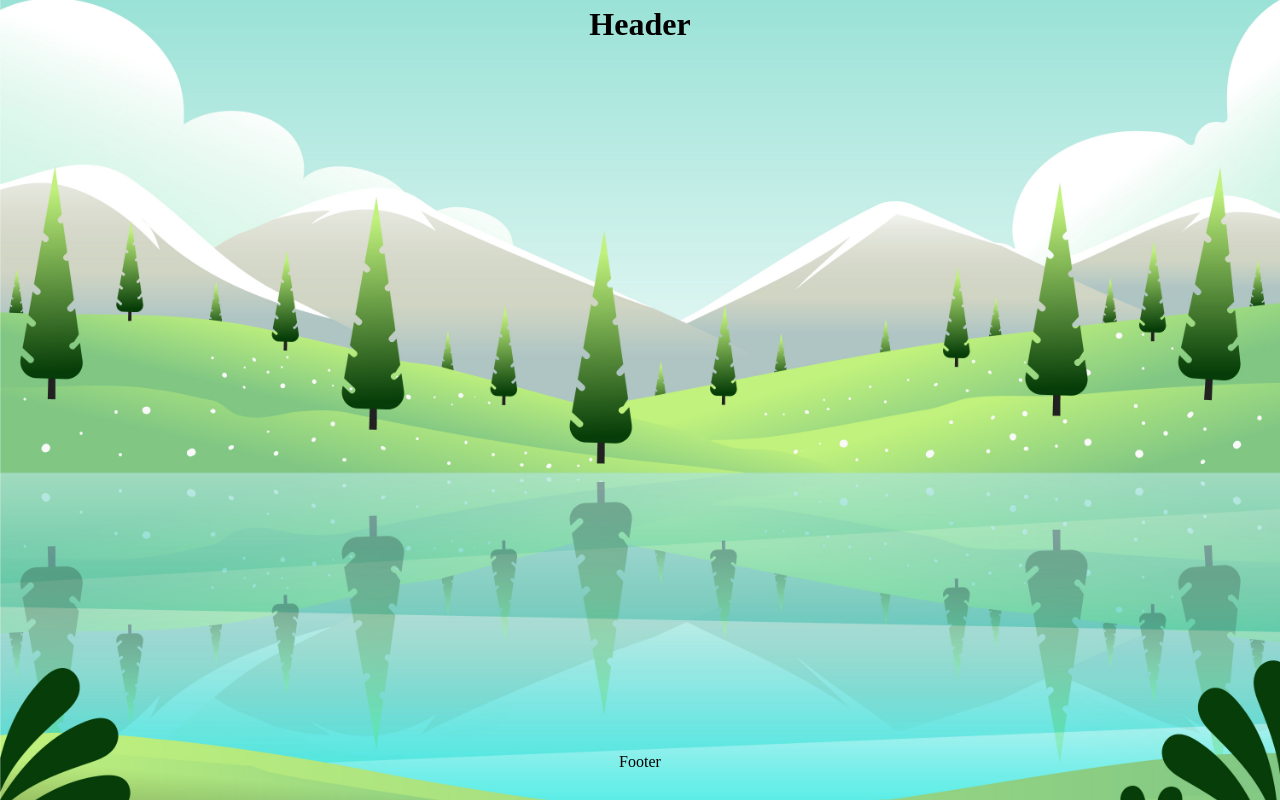
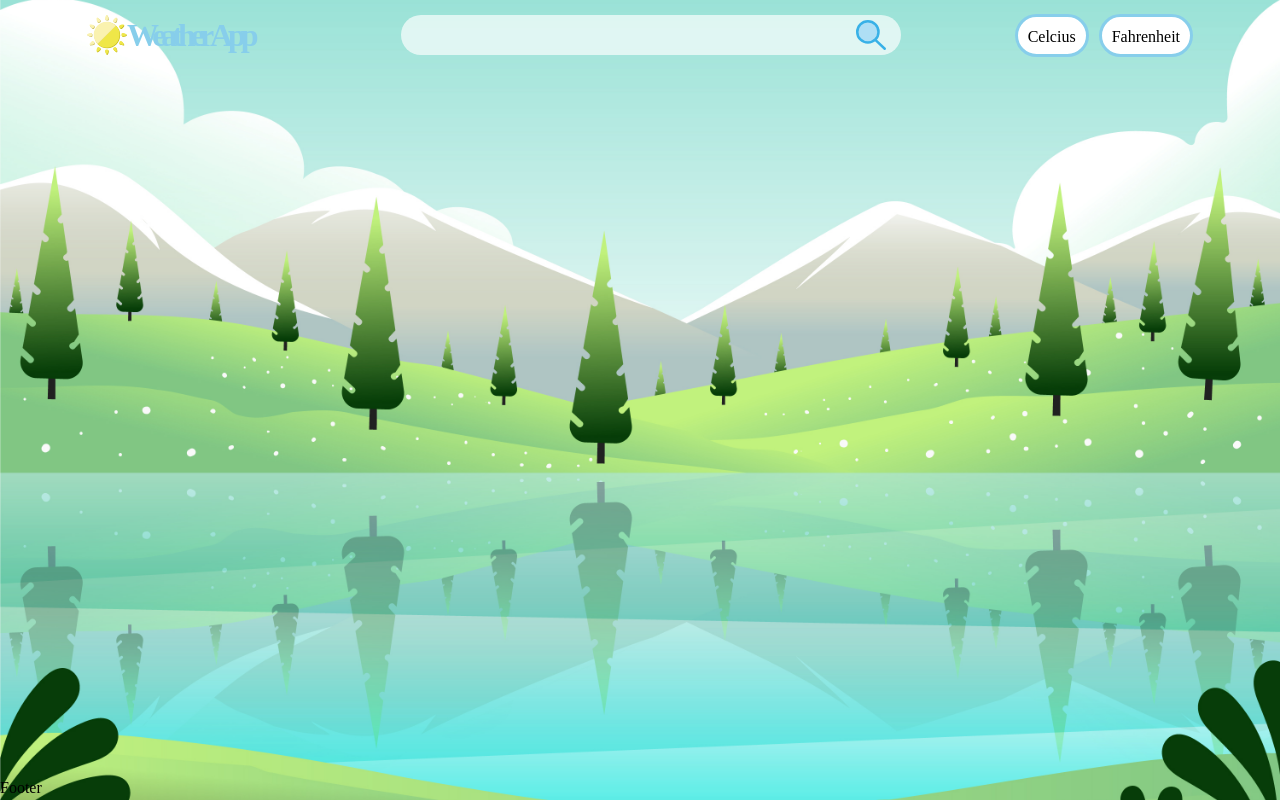
Before and after one commit to Andmana/Weather-App, a plain HTML site: page index.html in a window 1280 px wide. Drawn offline with Linux system fonts and the light colour scheme.

Commit message:
Styling header

```diff
--- a/index.html
+++ b/index.html
@@ -9,7 +9,26 @@
     </head>
     <body>
         <div class="app">
-            <div class="header"><h1>Header</h1></div>
+            <div class="header">
+                <div class="hero">
+                    <img src="images/sun.svg" class="hero-icon" alt="" />
+                    <h1>Weather App</h1>
+                </div>
+                <div class="search">
+                    <form action="">
+                        <div class="form-group">
+                            <input type="text" />
+                            <button>
+                                <img class="icon" src="images/search.svg" alt="" />
+                            </button>
+                        </div>
+                    </form>
+                </div>
+                <div class="nav">
+                    <button>Celcius</button>
+                    <button>Fahrenheit</button>
+                </div>
+            </div>
             <div class="main">
                 <div></div>
             </div>
--- a/styles.css
+++ b/styles.css
@@ -68,11 +68,11 @@ h6 {
 /***************/
 
 :root {
-    --text--text-main: #e4e4e7;
+    --text-main: black;
     --text-secondary: #b3b3b3;
     --background-main: #171717;
     --background-secondary: #212121;
-    --background-input: #373737;
+    --background-input: rgba(255, 255, 255, 0.668);
 }
 
 body {
@@ -81,6 +81,17 @@ body {
     background-size: cover;
     background-position: center;
     background-attachment: fixed;
+}
+
+input,
+button {
+    all: unset;
+    box-sizing: border-box;
+    outline: none;
+}
+
+button {
+    cursor: pointer;
 }
 
 .app {
@@ -95,9 +106,76 @@ body {
     flex-grow: 1;
 }
 
-.header,
-.footer {
-    height: 50px;
+.header {
+    height: 70px;
+    padding: 10px 30px;
+
     display: flex;
-    justify-content: center;
+    flex-wrap: wrap;
+    justify-content: space-around;
+    align-items: center;
 }
+.hero {
+    width: 200px;
+    display: flex;
+    align-items: center;
+    color: skyblue;
+}
+.hero-icon {
+    width: 40px;
+    height: 40px;
+}
+.hero h1 {
+    letter-spacing: -5px;
+}
+
+.form-group {
+    width: 500px;
+    height: 40px;
+    padding: 5px 15px;
+    border-radius: 20px;
+    background-color: var(--background-input);
+    display: flex;
+}
+
+.form-group input {
+    height: 100%;
+    flex-grow: 1;
+    opacity: 1;
+    color: var(-text-main);
+}
+
+.icon {
+    width: 30px;
+    height: 30px;
+}
+
+.nav {
+    display: flex;
+    gap: 10px;
+    position: relative;
+}
+
+.nav button {
+    background-color: white;
+    padding: 8px 10px 5px;
+    border-radius: 40px;
+    border: 3px solid skyblue;
+}
+
+.nav button {
+    position: relative;
+}
+
+.nav button {
+    background-image: linear-gradient(to right, skyblue, lightblue);
+    background-repeat: no-repeat;
+    background-size: 0% 100%; /* Initially hides the gradient */
+    background-position-x: right;
+    transition: background-size 500ms; /* Transition both size and position */
+}
+
+.nav button:hover {
+    background-size: 100% 100%; /* Expands the gradient to cover the whole button */
+    background-position-x: left;
+}
```
Also changed, not shown: images/search.svg (added), images/sun.svg (added).
